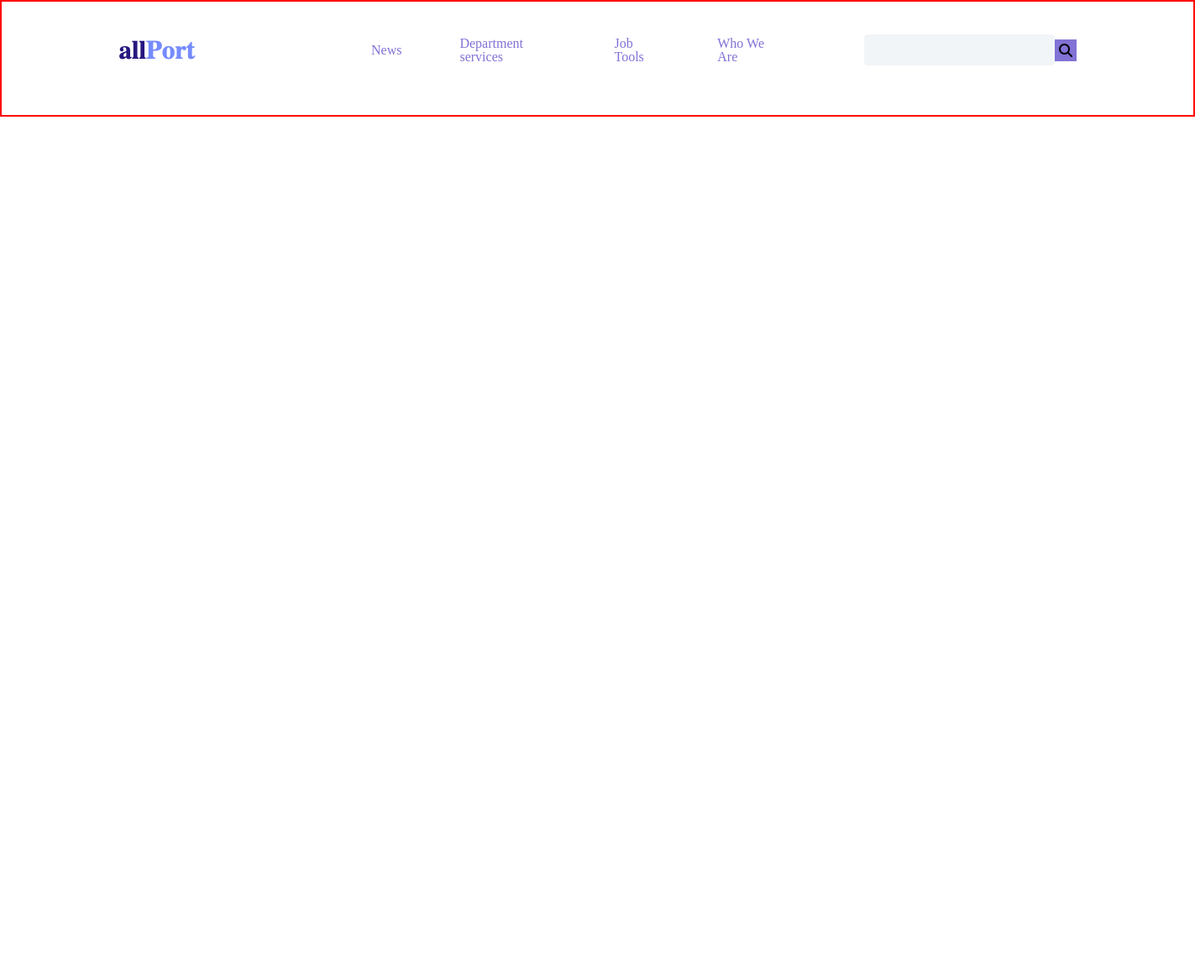
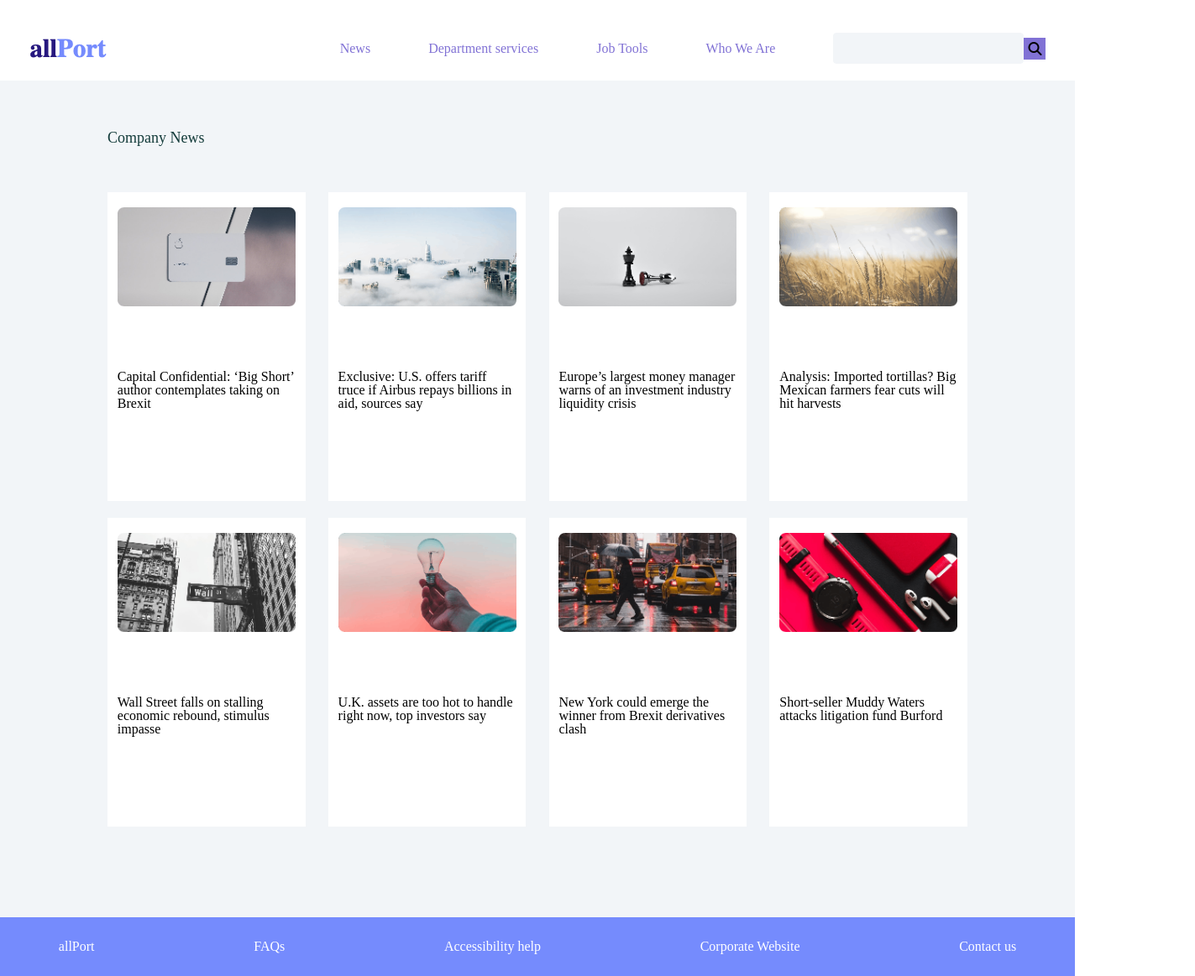
Before and after one commit to shakodalakishvili/davaleba6, a plain HTML site: page index.html in a window 1280 px wide. Shown: the whole page at 84% size, 1423 px wide, since content can reach past the window. Before the commit the page ends 800 px from the top, so only its background shows below. Drawn offline with Linux system fonts and the light colour scheme.

Commit message:
gaketda conteineri, header , section 8 cardid da footerit
გაკეთდა კონტეინერი, კონტეინერში ჰედერი ნავიგაციით ულ ლი , სექშენი 8 ქარდით ფიგურე , ფიგქეფშენით და ბოლოს გაკეთდა ფუტერი

```diff
--- a/css/style.css
+++ b/css/style.css
@@ -1,21 +1,21 @@
 .conteiner{
     max-width: 1366px;
     width: 100%;
-    height: 96px;
     margin: 0 auto;
-    background-color: #ffffff;
-    border: 2px solid red;
-    padding-top: 39px;
-    padding-left: 139px;
+    background-color: #F2F5F8;
+
+
 }
 
 header{
     width: 100%;
     margin: 0 auto;
-
     display: flex;
-  align-items: center;
+    align-items: center;
     justify-content: space-around;
+    background-color: #ffffff;
+    padding-top: 39px;
+    padding-bottom: 20px;
 
 }
 
@@ -46,8 +46,8 @@ li{
 .search_box{
     align-items: center;
     display: flex;
-    margin-left: 102px;
-    padding-right: 139px;
+    /* margin-left: 102px;
+    padding-right: 139px; */
 }
 
 .fa-magnifying-glass{
@@ -56,3 +56,78 @@ li{
     padding: 5px;
 
 }
+
+/* DAIWYO SECTION */
+
+section{
+    width: 80%;
+    margin: 0 auto;
+    display: flex;
+    flex-wrap: wrap;
+
+
+
+
+}
+
+h2{
+    font-size: 18px;
+    margin-top: 59px;
+    margin-bottom: 28px;
+    color:#133b3a;
+}
+.cards{
+   width: 100%;
+   display: flex;
+   flex-wrap: wrap;
+   gap: 20px;
+    justify-content: space-between;
+    margin-top:28px;
+}
+
+figure{
+   width: 23%;
+   height: 368px;
+   background-color: #ffffff;
+   display: flex;
+   flex-direction: column;
+   align-items: center;
+
+
+}
+figure img{
+    width: 90%;
+    margin-bottom: 76px;
+    margin-top: 18px;
+
+}
+
+figcaption{
+width: 90%;
+}
+
+/* დაიწყო ფუტერი */
+footer{
+    width: 100%;
+    height: 70px;
+    margin: 0 auto;
+    background-color: #758bfd;
+    display: flex;
+    flex-wrap: wrap;
+    align-items: center;
+    justify-content: space-around;
+    gap:50px;
+    margin-top: 108px;
+
+
+}
+
+.footeri{
+    color: #ffffff;
+    display: flex;
+
+}
+
+p{
+    color: #ffffff;
+}
--- a/index.html
+++ b/index.html
@@ -9,10 +9,11 @@
     <link rel="stylesheet" href="css/style.css ">
     <title>Document</title>
 </head>
+
 <body>
     <div class="conteiner">
     <header>
-            <img src="allPort.png" alt="logo">
+        <img src="/img/allPort.png" alt="logo">
         <nav>
             <ul>
                 <li>News</li>
@@ -22,10 +23,78 @@
             </ul>
         </nav>
         <div class="search_box">
-                <img src="Rectangle 1094.png" alt="photo">
+            <img src="/img/Rectangle 1094.png" alt="photo">
             <i class="fa-solid fa-magnifying-glass"></i>
         </div>
     </header>
+
+    <section>
+
+        <h2>Company News</h2>
+        <div class="cards">
+            <figure>
+                <img src="/img/photoone.png" alt="photo">
+                <figcaption>Capital Confidential: ‘Big Short’ author contemplates taking on Brexit</figcaption>
+
+            </figure>
+            <figure>
+                <img  src="/img/pexels-photo-32.png" alt="photo">
+                <figcaption>Exclusive: U.S. offers tariff truce if Airbus repays billions in aid, sources say</figcaption>
+
+            </figure>
+            <figure>
+                <img src="/img/pexels-photo-41.png" alt="photo">
+                <figcaption>Europe’s largest money manager warns of an investment industry liquidity crisis</figcaption>
+
+            </figure>
+            <figure>
+                <img src="/img/photo-146912231.png" alt="photo">
+                <figcaption>Analysis: Imported tortillas? Big Mexican farmers fear cuts will hit harvests</figcaption>
+
+            </figure>
+
+            <figure>
+                <img src="/img/photo-148312980.png" alt="photo">
+                <figcaption>Wall Street falls on stalling economic rebound, stimulus impasse</figcaption>
+
+            </figure>
+            <figure>
+                <img  src="/img/photo-149361227.png" alt="photo">
+                <figcaption>U.K. assets are too hot to handle right now, top investors say</figcaption>
+
+            </figure>
+            <figure>
+                <img src="/img/photo-151689384.png" alt="photo">
+                <figcaption>New York could emerge the winner from Brexit derivatives clash</figcaption>
+
+            </figure>
+            <figure>
+                <img src="/img/photo-152227350.png" alt="photo">
+                <figcaption>Short-seller Muddy Waters attacks litigation fund Burford</figcaption>
+
+            </figure>
+
         </div>
+
+    </section>
+
+    <footer>
+        <p>allPort</p>
+        <div class="footeri">FAQs</div>
+        <div class="footeri">Accessibility help</div>
+        <div class="footeri">Corporate Website</div>
+        <div class="footeri">Contact us</div>
+
+
+    </footer>
+
+
+
+
+
+
+
+
 </body>
+</div>
 </html>
```
Also changed, not shown: img/Rectangle 1094.png (renamed from Rectangle 1094.png), img/allPort.png (renamed from allPort.png), img/pexels-photo-32.png (added), img/pexels-photo-41.png (added), img/photo-146912231.png (added), img/photo-148312980.png (added), img/photo-149361227.png (added), img/photo-151689384.png (added), img/photo-152227350.png (added), img/photoone.png (added), 2 other files. Lines whose indentation alone changed are shown as unchanged.
